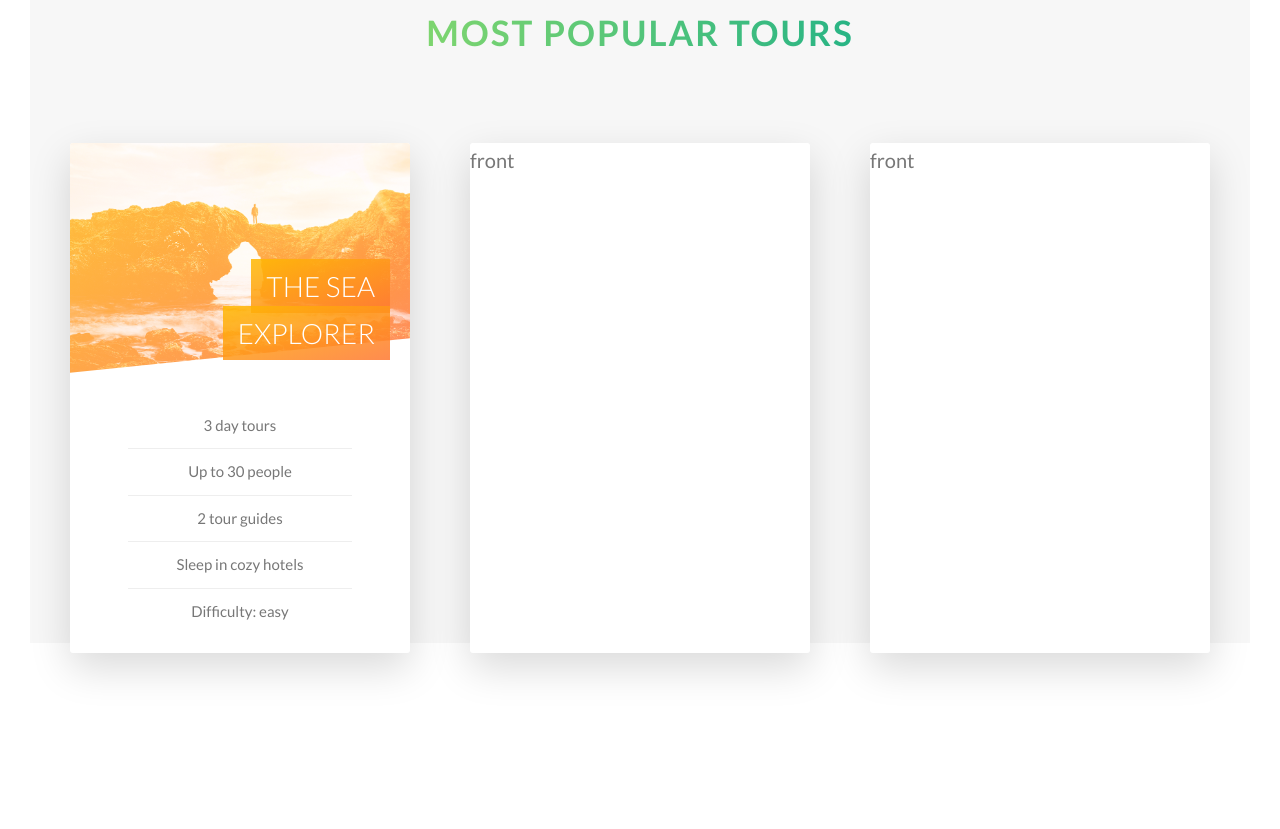
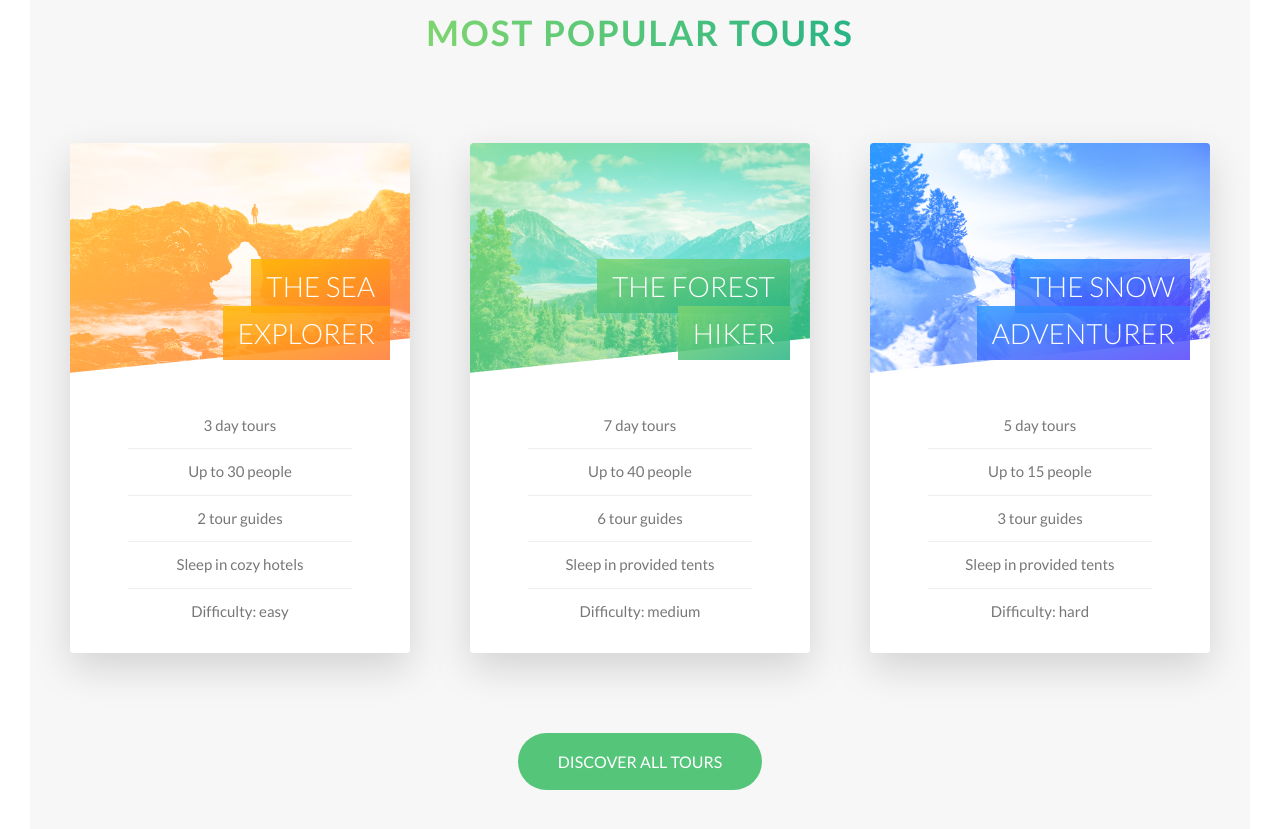
Before and after one commit to BexRyd/Natours, a website: page index.html in a window 1280 px wide. Shown: the part 2167-2996 px from the top of the page. Before the commit the page ends 2840 px from the top, so only its background shows below. Drawn offline with Linux system fonts and the light colour scheme.

Commit message:
backside of cards + tours bottom done

```diff
--- a/index.html
+++ b/index.html
@@ -141,32 +141,88 @@
                             </div>
                         </div>
                         <div class="card__side card__side--back card__side--back-1">
-                            back
+                           <div class="card__cta">
+                             <div class="card__price-box">
+                                  <p class="card__price-only">Only</p>
+                                  <p class="card__price-value">$297</p>
+                             </div>
+                             <a href="#" class="btn btn--white">Book now</a>
+                           </div>
                         </div>
                     </div>
                 </div>
                 <div class="col-1-of-3">
                     <div class="card">
                         <div class="card__side card__side--front">
-                            front
+                            <div class="card__picture card__picture--2">
+                                &nbsp;
+                            </div>
+                            <h4 class="card__heading"><span class="card__heading-span card__heading-span--2">
+                                The forest hiker
+
+                            </span>
+
+                            </h4>
+                            <div class="card__details">
+                                <ul class="">
+                                    <Li>7 day tours</Li>
+                                    <Li>Up to 40 people</Li>
+                                    <Li>6 tour guides</Li>
+                                    <Li>Sleep in provided tents</Li>
+                                    <Li>Difficulty: medium</Li>
+                                </ul>
+                            </div>
                         </div>
                         <div class="card__side card__side--back card__side--back-2">
-                            back
+                            <div class="card__cta">
+                                <div class="card__price-box">
+                                     <p class="card__price-only">Only</p>
+                                     <p class="card__price-value">$497</p>
+                                </div>
+                                <a href="#" class="btn btn--white">Book now</a>
+                              </div>
                         </div>
                     </div>
                 </div>
                 <div class="col-1-of-3">
                     <div class="card">
                         <div class="card__side card__side--front">
-                            front
+                            <div class="card__picture card__picture--3">
+                                &nbsp;
+                            </div>
+                            <h4 class="card__heading"><span class="card__heading-span card__heading-span--3">
+                                The snow adventurer
+
+                            </span>
+
+                            </h4>
+                            <div class="card__details">
+                                <ul class="">
+                                    <Li>5 day tours</Li>
+                                    <Li>Up to 15 people</Li>
+                                    <Li>3 tour guides</Li>
+                                    <Li>Sleep in provided tents</Li>
+                                    <Li>Difficulty: hard</Li>
+                                </ul>
+                            </div>
                         </div>
                         <div class="card__side card__side--back card__side--back-3">
-                            back
+                            <div class="card__cta">
+                                <div class="card__price-box">
+                                     <p class="card__price-only">Only</p>
+                                     <p class="card__price-value">$897</p>
+                                </div>
+                                <a href="#" class="btn btn--white">Book now</a>
+                              </div>
                         </div>
                     </div>
                 </div>
 
             </div>
+
+            <div class="u-center-text u-margin-top-big">
+                <a href="#" class="btn btn--green u-margin-top-big">Discover all tours</a>
+        </div>
             </section>
         </main>
 
--- a/sass/base/_utilities.scss
+++ b/sass/base/_utilities.scss
@@ -11,3 +11,7 @@
 .u-margin-bottom-small{
     margin-bottom: 1.5rem;
 }
+
+.u-margin-top-big{
+    margin-top: 8rem;
+}
--- a/sass/components/_button.scss
+++ b/sass/components/_button.scss
@@ -25,11 +25,19 @@
     box-shadow: 0 .5rem 1rem rgba($color-black, .2);
 }
 &--white{
-    background-color: #fff;
+    background-color: $color-white;
     color: $color-grey-dark;
 
     &::after{
-        background-color: #fff;
+        background-color: $color-white;
+    }
+}
+&--green{
+    background-color:$color-primary ;
+    color: $color-white;
+
+    &::after{
+        background-color: $color-primary;
     }
 }
 
--- a/sass/components/_card.scss
+++ b/sass/components/_card.scss
@@ -73,6 +73,16 @@
        rgba($color-secondary-light, .85), rgba($color-secondary-dark, .85));
 
     }
+    &--2{
+       background-image: linear-gradient(to right bottom,
+       rgba($color-primary-light, .85), rgba($color-primary-dark, .85));
+
+    }
+    &--3{
+       background-image: linear-gradient(to right bottom,
+       rgba($color-tertiary-light, .85), rgba($color-tertiary-dark, .85));
+
+    }
  }
 
 
@@ -89,10 +99,20 @@
       background-blend-mode: screen;
       -webkit-clip-path: polygon(0 0, 100% 0, 100% 85%, 0 100%);
       clip-path: polygon(0 0, 100% 0, 100% 85%, 0 100%);
+      border-top-left-radius: 3px;
+      border-top-right-radius: 3px;
 
         &--1{
             background-image:linear-gradient(to right bottom,
             $color-secondary-light, $color-secondary-dark), url(../img/nat-5.jpg);
+        }
+        &--2{
+            background-image:linear-gradient(to right bottom,
+            $color-primary-light, $color-primary-dark), url(../img/nat-6.jpg);
+        }
+        &--3{
+            background-image:linear-gradient(to right bottom,
+            $color-tertiary-light, $color-tertiary-dark), url(../img/nat-7.jpg);
         }
 
     }
@@ -114,4 +134,28 @@
         }
 
     }
+
+    //backside style
+    &__cta{
+        position: absolute;
+        top: 50%;
+        left: 50%;
+        transform: translate(-50%,-50%);
+        width: 90%;
+        text-align: center;
+
+    }
+    &__price-box{
+         text-align: center;
+         margin-bottom: 8rem;
+         color: $color-white;
+    }
+    &__price-only{
+        font-size:1.4rem ;
+        text-transform: uppercase;
+    }
+    &__price-value{
+        font-size: 6rem;
+        font-weight: 100;
+    }
 }
--- a/sass/pages/_home.scss
+++ b/sass/pages/_home.scss
@@ -24,7 +24,7 @@ transform: skewY(7deg);
 
 .section-tours{
     background-color: $color-grey-light-1;
-    padding: 25rem 0 50rem 0rem;
+    padding: 25rem 0 15rem 0rem;
     margin-top: -15rem;
 
 }
```
Also changed, not shown: css/style.css.
